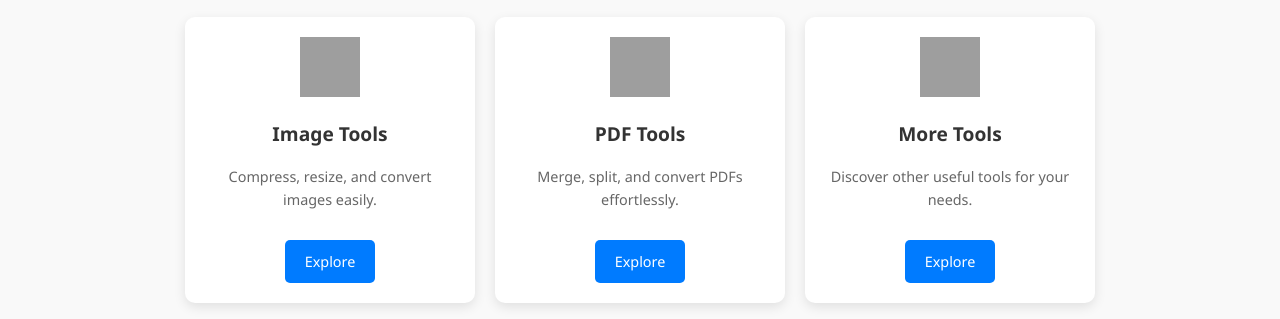
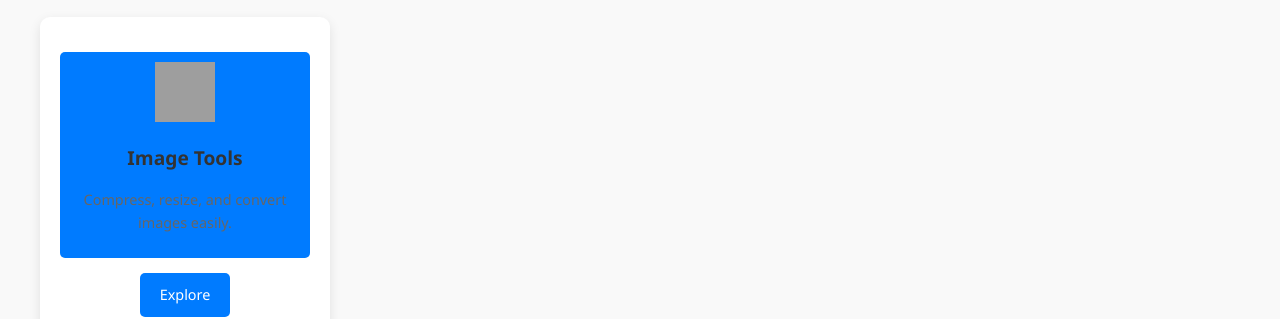
Before and after one commit to Prabhatranjan2572004/Tool, a plain HTML site: page index.html in a window 1280 px wide. Shown: the part 484-803 px from the top of the page. Drawn offline with Linux system fonts and the light colour scheme; grey boxes are pictures that could not be loaded.

Commit message:
Update index.html

```diff
--- a/index.html
+++ b/index.html
@@ -202,14 +202,14 @@
   <!-- Tool Categories Section -->
   <section class="tools-section">
     <h2>Explore Our Tools</h2>
-    <div class="tool-cards">
-      <!-- Image Tools -->
-      <div class="tool-card">
-        <img src="https://cdn-icons-png.flaticon.com/512/3767/3767084.png" alt="Image Tools">
-          <h3>Image Tools</h3>
-           <p>Compress, resize, and convert images easily.</p>
-         <a href="/Tool/img-compree.html" target="_blank">Explore</a>
-        </div>
+   <div class="tool-card">
+      <a href="/Tool/img-compress.html" style="text-decoration: none; color: inherit;">
+      <img src="https://cdn-icons-png.flaticon.com/512/3767/3767084.png" alt="Image Tools">
+      <h3>Image Tools</h3>
+       <p>Compress, resize, and convert images easily.</p>
+       <a href="/Tool/img-compress.html" class="explore-button">Explore</a>
+      </a>
+      </div>
 
 
       <!-- PDF Tools -->
```
